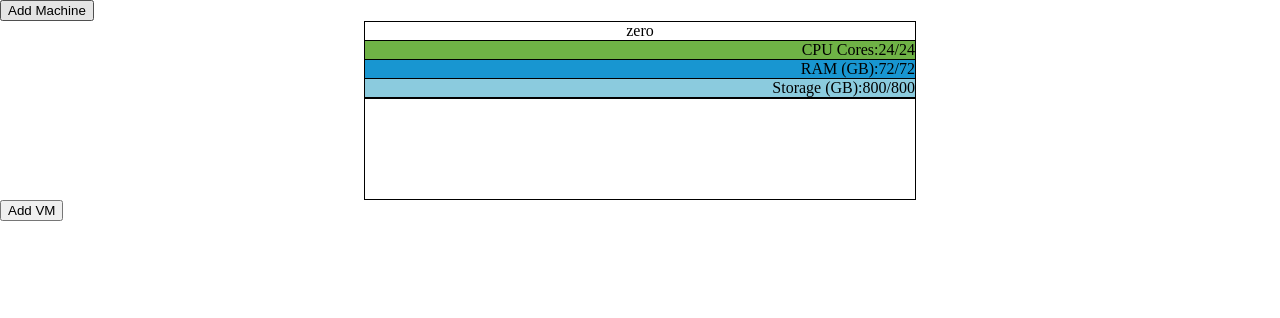
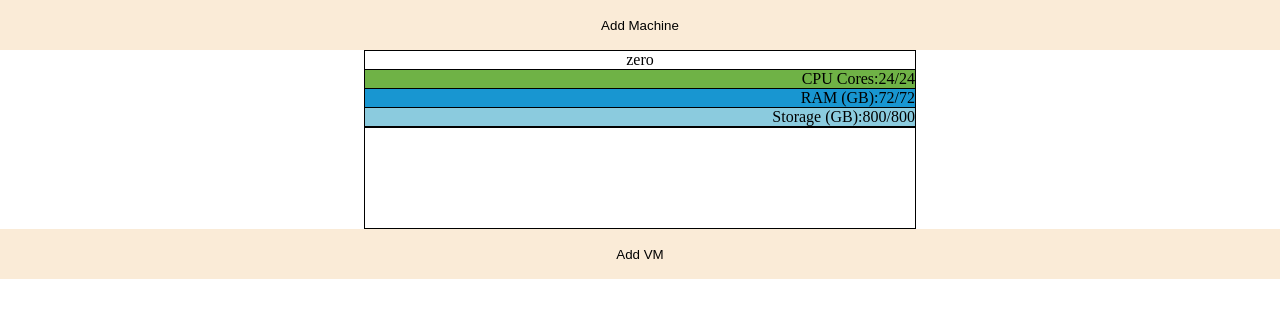
Before and after one commit to avelizmu/vm-plan, a React (Create React App) app: page / in a window 1280 px wide. Shown: the top 318 px of the page. Built offline with nearby package versions, Linux system fonts and the light colour scheme.

Commit message:
Change styling of add buttons

```diff
--- a/src/components/Plan/Plan.module.css
+++ b/src/components/Plan/Plan.module.css
@@ -12,3 +12,10 @@
     flex-wrap: wrap;
     justify-content: space-around;
 }
+
+.addButton {
+    width: 100%;
+    height: 50px;
+    background: antiquewhite;
+    border: none;
+}
--- a/src/components/Plan/Plan.tsx
+++ b/src/components/Plan/Plan.tsx
@@ -29,7 +29,7 @@ export default function Plan() {
     }]);
 
     return <div>
-        <button onClick={() => {
+        <button className={styles.addButton} onClick={() => {
             const name = prompt('Name of machine:');
             if(!name)
                 return;
@@ -76,7 +76,7 @@ export default function Plan() {
             }
         </div>
 
-        <button onClick={() => {
+        <button className={styles.addButton} onClick={() => {
             const name = prompt('Name of VM:');
             if(!name)
                 return;
```
